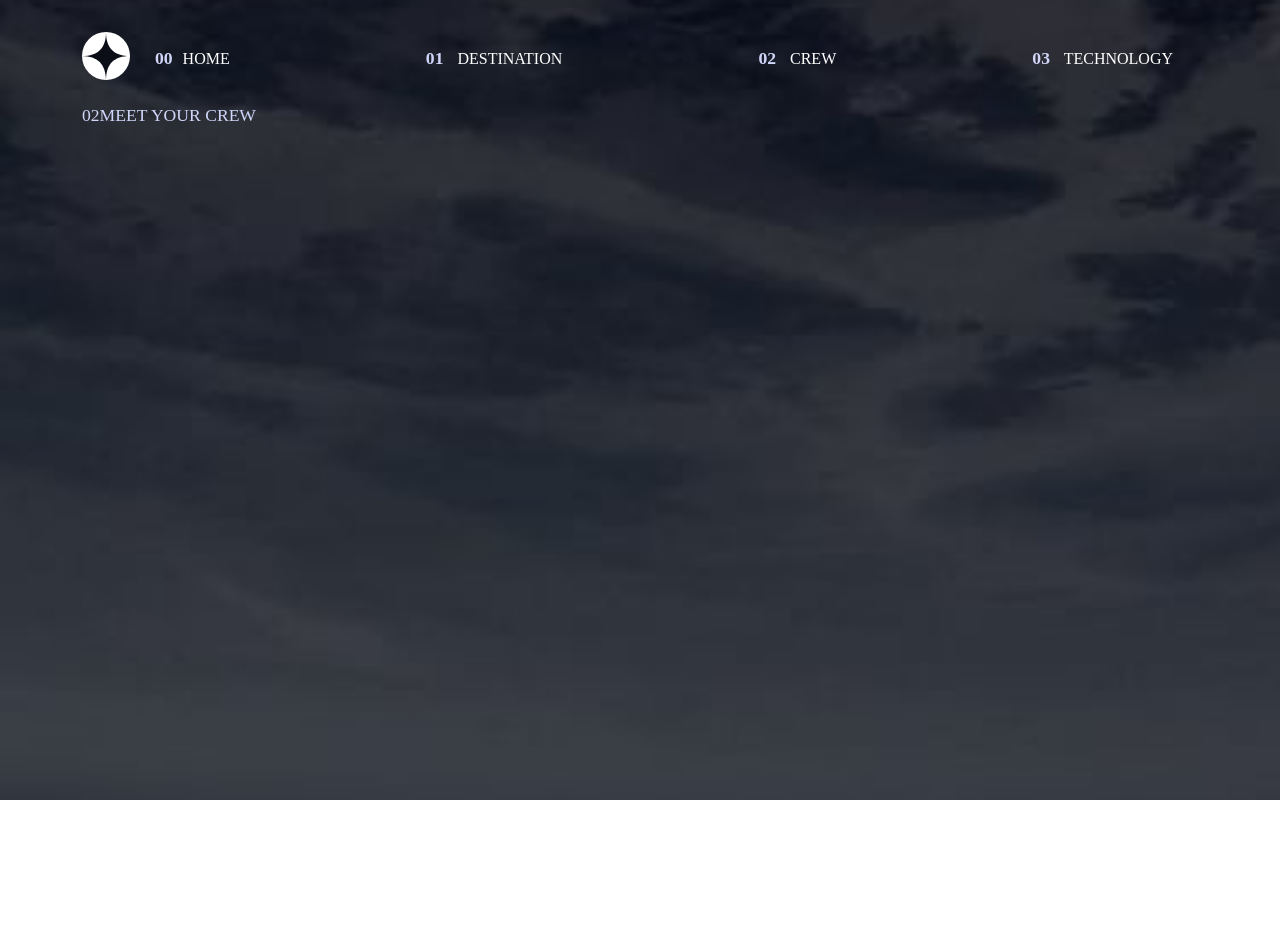
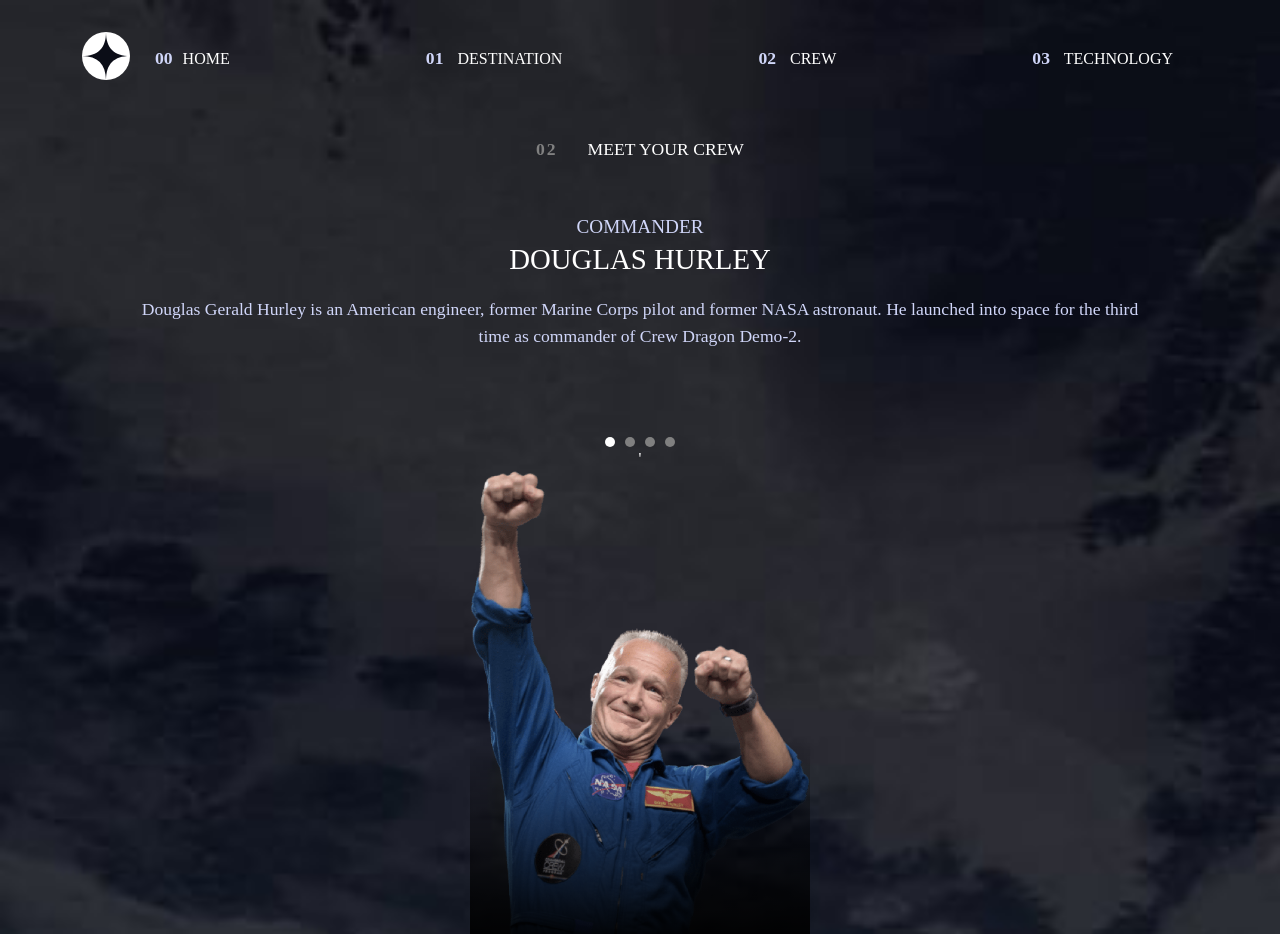
Before and after one commit to leonardoalmeida7/space_tourism-website-react, a React (Vite) app: page /space_tourism-website-react/crew in a window 1280 px wide. Before the commit the page ends 800 px from the top, so only its background shows below. Built offline with nearby package versions, Linux system fonts and the light colour scheme; a web font is replaced by a local one.

Commit message:
fizalizando dia

```diff
--- a/src/Pages/Crew.jsx
+++ b/src/Pages/Crew.jsx
@@ -1,5 +1,6 @@
 import useFetchData from '../Hooks/useFetchDestinations'
 import { useState } from 'react';
+import styles from './Crew.module.css'
 
 
 const Crew = () => {
@@ -8,12 +9,46 @@ const Crew = () => {
 
     if (loading) return <p>Carregando...</p>;
     if (error) return <p>Erro ao carregar os dados.</p>;
+    const { destinations, crew, technology } = data;
+    console.log(crew);
   return (
-    <div>
-        <p>
-            <span className='num'>02</span>
+    <div className={styles.main}>
+        <p className={styles.pageActual}>
+            <span className={styles.num}>02</span>
             MEET YOUR CREW
         </p>
+        {crew[linkIndex] && (
+          <div>
+            <div className={styles.info}>
+              <span className={styles.role}>
+                {crew[linkIndex].role}
+              </span>
+              <h1 className={styles.name}>
+                {crew[linkIndex].name}
+              </h1>
+              <p className={styles.bio}>
+                {crew[linkIndex].bio}
+              </p>
+              <div className={styles.circles}>
+              </div>
+            </div>
+            <div>
+              <div className={styles.circles}>
+                {crew.map((member, index) => (
+                  <div  key={index}>
+                    <div onClick={() => setLinkIndex(index)} className={linkIndex === index ? styles.activeCircle : styles.circle}></div>
+                  </div>
+                ))}
+              </div>
+              <div className={styles.imgContainer}>'
+              <img className={styles.img}
+                src={crew[linkIndex].images?.png || ''}
+                alt={crew[linkIndex].name || 'Imagem'}
+              />
+              </div>
+            </div>
+          </div>
+        )}
     </div>
   )
 }
--- /dev/null
+++ b/src/Pages/Crew.module.css
@@ -0,0 +1,90 @@
+.main {
+    text-align: center;
+    min-height: 90vh;
+    padding: 0 24px;
+    margin-top: 34px;
+}
+
+.circles {
+    display: flex;
+    justify-content: center;
+    align-items: center;
+    gap: 10px;
+    margin-top: 20px;
+}
+
+.circle {
+    width: 10px;
+    height: 10px;
+    border-radius: 50%;
+    background-color: gray;
+    cursor: pointer;
+}
+
+.activeCircle {
+    width: 10px;
+    height: 10px;
+    border-radius: 50%;
+    background-color: #fff;
+    cursor: pointer;
+}
+
+.imgContainer {
+    position: relative;
+    width: 100%;
+    max-width: 340px;
+    margin: 0 auto;
+}
+
+
+.imgContainer::after {
+    content: "";
+    position: absolute;
+    left: 0;
+    bottom: 0;
+    width: 100%;
+    height: 40%;
+    background: linear-gradient(to top, #000000ec, transparent);
+    z-index: 1;
+}
+
+.img {
+    width: 100%;
+    display: block;
+}
+
+.num {
+    color: gray;
+    font-weight: bolder;
+    margin-right: 30px;
+    letter-spacing: 2px;
+}
+
+.pageActual {
+    font-size: 1.1rem;
+    color: #fff;
+    margin-bottom: 50px;
+}
+
+.role {
+    font-size: 1.2rem;
+    color: var(--Blue300);
+    text-transform: uppercase;
+}
+
+.name {
+    font-size: 1.8rem;
+    color: #fff;
+    margin-bottom: 20px;
+    text-transform: uppercase;
+}
+
+.bio {
+    font-size: 1.1rem;
+    color: var(--Blue300);
+    padding: 0 24px;
+}
+
+.info {
+   margin-bottom: 68px;
+}
```
